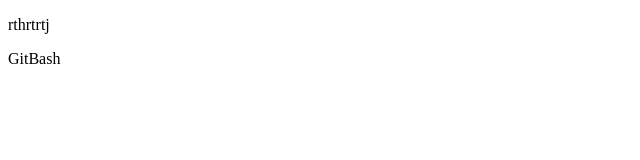
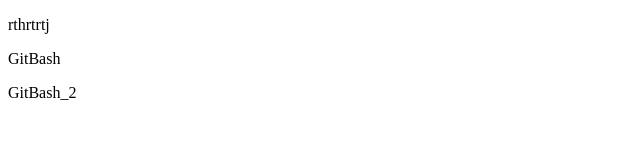
Before and after one commit to Alekzanderor/first-project, a plain HTML site: page index.html in a window 1280 px wide. Shown: the full height of the page, 0-640 px from the left. Drawn offline with Linux system fonts and the light colour scheme.

Commit message:
практикуюсь

```diff
--- a/index.html
+++ b/index.html
@@ -6,6 +6,7 @@
     <title>Document</title>
     <p>rthrtrtj</p>
     <p>GitBash</p>
+    <p>GitBash_2</p>
   </head>
   <body></body>
 </html>
```
